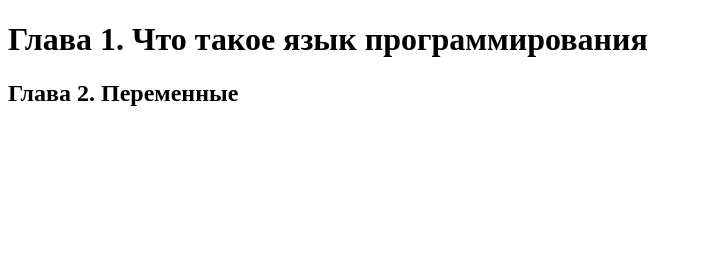
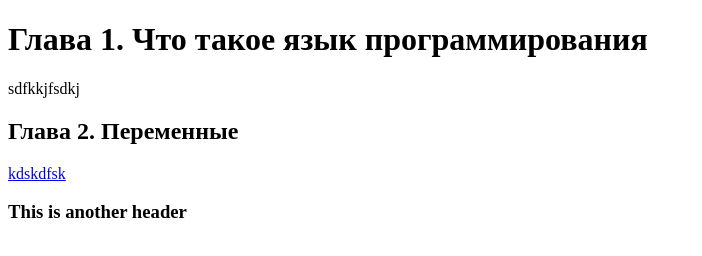
Before and after one commit to T1M0W4/GitDZ, a plain HTML site: page DZ_Back/Back_DZ12(12.12.2023)/index.html in a window 1280 px wide. Shown: the whole page, without its empty margins (0-702 px from the left). Drawn offline with Linux system fonts and the light colour scheme.

```diff
--- a/DZ_Back/Back_DZ12(12.12.2023)/index.html
+++ b/DZ_Back/Back_DZ12(12.12.2023)/index.html
@@ -7,6 +7,9 @@
 </head>
 <body>
     <h1>Глава 1. Что такое язык программирования</h1>
+    <p>sdfkkjfsdkj</p>
     <h2>Глава 2. Переменные</h2>
+    <a href="dhsgfsdh">kdskdfsk</a>
+    <h3>This is another header</h3>
 </body>
 </html>
```
Also changed, not shown: DZ_Back/Back_DZ12(12.12.2023)/babki.txt (added), DZ_Back/Back_DZ12(12.12.2023)/money.txt.
